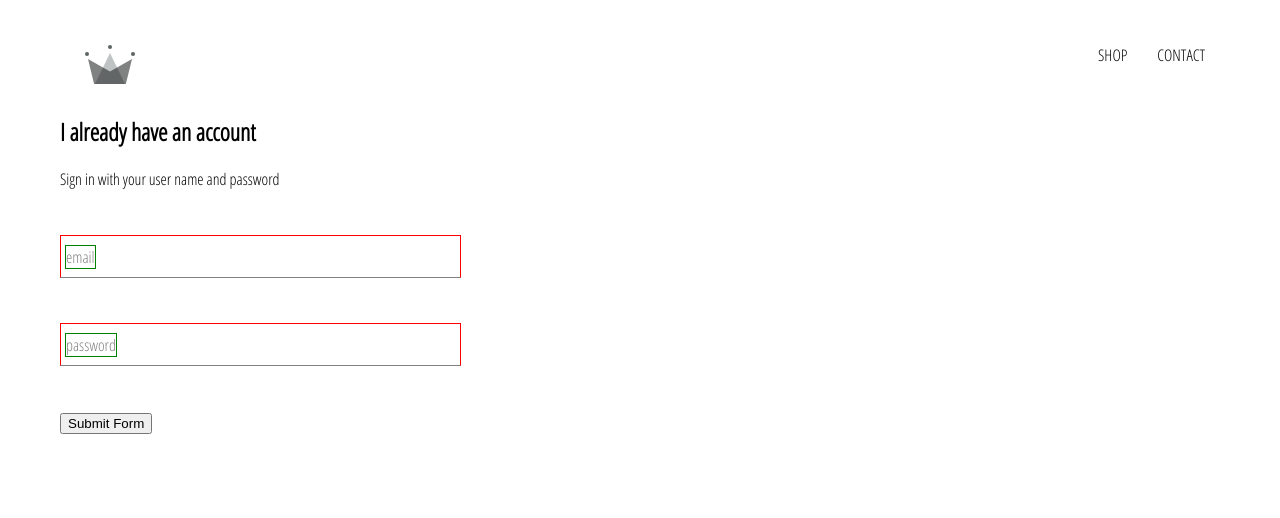
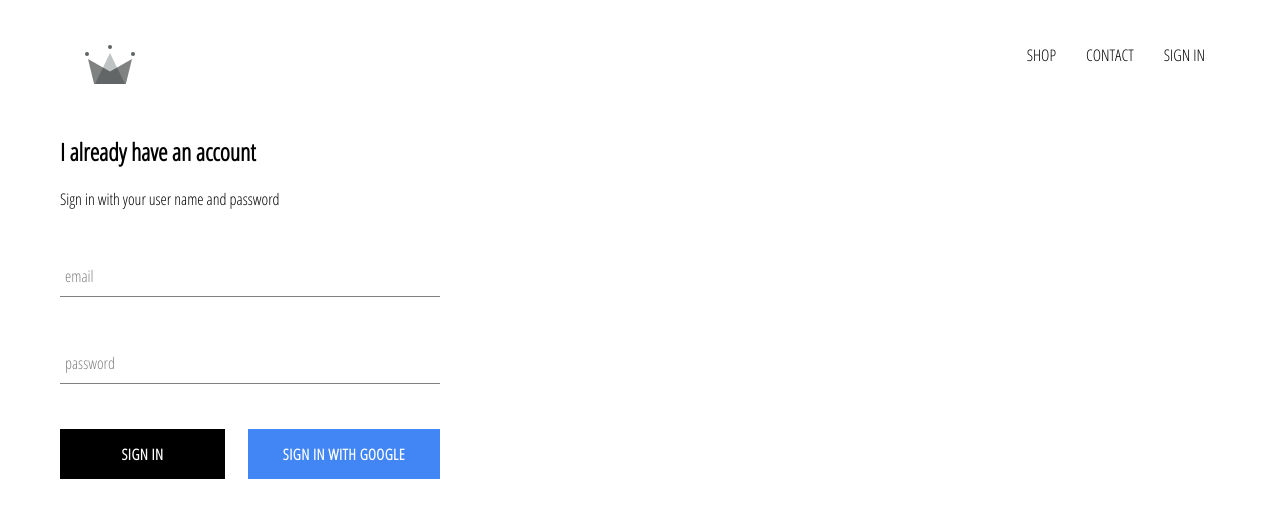
Before and after one commit to njaiuto/crwn-clothing, a React (Create React App) app: page /signin in a window 1280 px wide. Shown: the top 518 px of the page. Built offline with nearby package versions, Linux system fonts and the light colour scheme; no server answers.

Commit message:
add custom button, firebase, google sign-in

```diff
--- a/package.json
+++ b/package.json
@@ -6,11 +6,12 @@
     "@testing-library/jest-dom": "^5.16.1",
     "@testing-library/react": "^11.2.7",
     "@testing-library/user-event": "^12.8.3",
+    "firebase": "^9.6.7",
     "node-sass": "^6.0.1",
     "react": "^17.0.2",
     "react-dom": "^17.0.2",
     "react-router-dom": "^5.0.0",
-    "react-scripts": "4.0.3",
+    "react-scripts": "5.0.0",
     "web-vitals": "^0.2.4",
     "workbox-background-sync": "^5.1.4",
     "workbox-broadcast-update": "^5.1.4",
--- a/src/App.css
+++ b/src/App.css
@@ -7,3 +7,7 @@
   text-decoration: none;
   color: black;
 }
+
+* {
+    box-sizing: border-box;
+}
--- a/src/App.js
+++ b/src/App.js
@@ -6,16 +6,40 @@
 import ShopPage from './components/shop/shop.component';
 import Header from './components/header/header.component';
 import SignInAndSignUpPage from './components/sign-in-and-sign-up/sign-in-and-sign-up.component';
+import {auth } from './firebase/firebase.utils';
 
-function App() {
-  return <div>
-    <Header/>
-    <Switch>
+class App extends React.Component {
+  constructor() {
+    super();
+
+    this.state = {
+      currentUser: null
+    }
+  }
+
+  unsubscribeFromAuth = null;
+
+  componentDidMount() {
+    this.unsubscribeFromAuth = auth.onAuthStateChanged(user => {
+      this.setState({ currentUser: user });
+      console.log(user);
+    })
+  }
+
+  componentWillUnmount() {
+    this.unsubscribeFromAuth();
+  }
+
+  render() {
+    return <div>
+      <Header currentUser={this.state.currentUser}/>
+      <Switch>
       <Route exact path='/' component={HomePage} />
       <Route path='/shop' component={ShopPage} />
       <Route path-='/signin' component={SignInAndSignUpPage} />
-    </Switch>
-  </div>;
+      </Switch>
+      </div>;
+  }
 }
 
 export default App;
--- /dev/null
+++ b/src/components/custom-button/custom-button.component.jsx
@@ -0,0 +1,11 @@
+import React from 'react';
+
+import './custom-button.styles.scss';
+
+const CustomButton = ({ children, isGoogleSignIn, ...otherProps }) => (
+  <button className={`${isGoogleSignIn ? 'google-sign-in' : ''} custom-button`} {...otherProps}>
+    {children}
+  </button>
+)
+
+export default CustomButton;
--- /dev/null
+++ b/src/components/custom-button/custom-button.styles.scss
@@ -0,0 +1,32 @@
+.custom-button {
+  min-width: 165px;
+  width: auto;
+  height: 50px;
+  letter-spacing: 0.5px;
+  line-height: 50px;
+  padding: 0 35px 0 35px;
+  font-size: 15px;
+  background-color: black;
+  color: white;
+  text-transform: uppercase;
+  font-family: 'Open Sans Condensed';
+  font-weight: bolder;
+  border: none;
+  cursor: pointer;
+
+  &:hover {
+    background-color: white;
+    color: black;
+    border: 1px solid black;
+  }
+
+  &.google-sign-in {
+      background-color: #4285f4;
+      color: white;
+
+      &:hover {
+          background-color: #357ae8;
+          border: none;
+      }
+  }
+}
--- a/src/components/form-input/form-input.styles.scss
+++ b/src/components/form-input/form-input.styles.scss
@@ -12,7 +12,7 @@
   margin: 45px 0;
 
   & * {
-    border: 1px solid green;
+    border: none;
   }
 
   .form-input {
@@ -23,7 +23,6 @@
     padding: 10px 10px 10px 5px;
     display: block;
     width: 100%;
-    border: 1px solid red;
     border-radius: 0;
     border-bottom: 1px solid $sub-color;
     margin: 25px 0;
--- a/src/components/header/header.component.jsx
+++ b/src/components/header/header.component.jsx
@@ -4,7 +4,9 @@
 import { ReactComponent as Logo } from '../../assets/crown.svg';
 import './header.styles.scss';
 
-const Header = () => (
+import { auth } from '../../firebase/firebase.utils';
+
+const Header = ({ currentUser }) => (
     <div className='header'>
         <Link className='logo-container' to="/">
             <Logo className='logo' />
@@ -16,6 +18,12 @@
             <Link className='option' to='/contact'>
                 CONTACT
             </Link>
+            {
+              currentUser ?
+              <div className='option' onClick={() => auth.signOut()}>SIGN OUT</div>
+              :
+              <Link className='option' to='/signin'>SIGN IN</Link>
+            }
         </div>
     </div>
 )
--- a/src/components/header/header.styles.scss
+++ b/src/components/header/header.styles.scss
@@ -19,7 +19,8 @@
     justify-content: flex-end;
 
     .option {
-      padding: 10px 15px;
+        padding: 10px 15px;
+        cursor: pointer;
     }
   }
 }
--- a/src/components/sign-in/sign-in.component.jsx
+++ b/src/components/sign-in/sign-in.component.jsx
@@ -2,6 +2,10 @@
 
 import './sign-in.styles.scss';
 import FormInput from '../../components/form-input/form-input.component';
+import CustomButton from '../../components/custom-button/custom-button.component';
+
+import { signInWithGoogle } from '../../firebase/firebase.utils';
+
 
 class SignIn extends React.Component {
     constructor(props) {
@@ -46,7 +50,10 @@
                         label='password'
                     />
 
-                    <input type='submit' value='Submit Form' />
+                    <div className='buttons'>
+                      <CustomButton type='submit'>Sign In</CustomButton>
+                      <CustomButton onClick={signInWithGoogle} isGoogleSignIn>Sign in with Google</CustomButton>
+                    </div>
                 </form>
             </div>
         )
--- a/src/components/sign-in/sign-in.styles.scss
+++ b/src/components/sign-in/sign-in.styles.scss
@@ -1,3 +1,14 @@
 .sign-in {
-    width: 30vw;
+    width: 380px;
+    display: flex;
+    flex-direction: column;
+
+    .title {
+        margin: 10px 0;
+    }
+
+    .buttons {
+        display: flex;
+        justify-content: space-between;
+    }
 }
--- /dev/null
+++ b/src/firebase/firebase.utils.js
@@ -0,0 +1,23 @@
+import firebase from 'firebase/compat/app';
+import 'firebase/compat/firestore';
+import 'firebase/compat/auth';
+
+const config = {
+  apiKey: process.env.REACT_APP_FIREBASE_API_KEY,
+  authDomain: "crwn-clothing-76dc7.firebaseapp.com",
+  projectId: "crwn-clothing-76dc7",
+  storageBucket: "crwn-clothing-76dc7.appspot.com",
+  messagingSenderId: "612709532539",
+  appId: "1:612709532539:web:80a06bebc25e5a90a173de"
+};
+
+firebase.initializeApp(config);
+
+export const auth = firebase.auth();
+export const firestore = firebase.firestore();
+
+const provider = new firebase.auth.GoogleAuthProvider();
+provider.setCustomParameters({ prompt: 'select_account' });
+export const signInWithGoogle = () => auth.signInWithPopup(provider);
+
+export default firebase;
```
Also changed, not shown: 1 other file (tests, documents, lock files or other folders).
